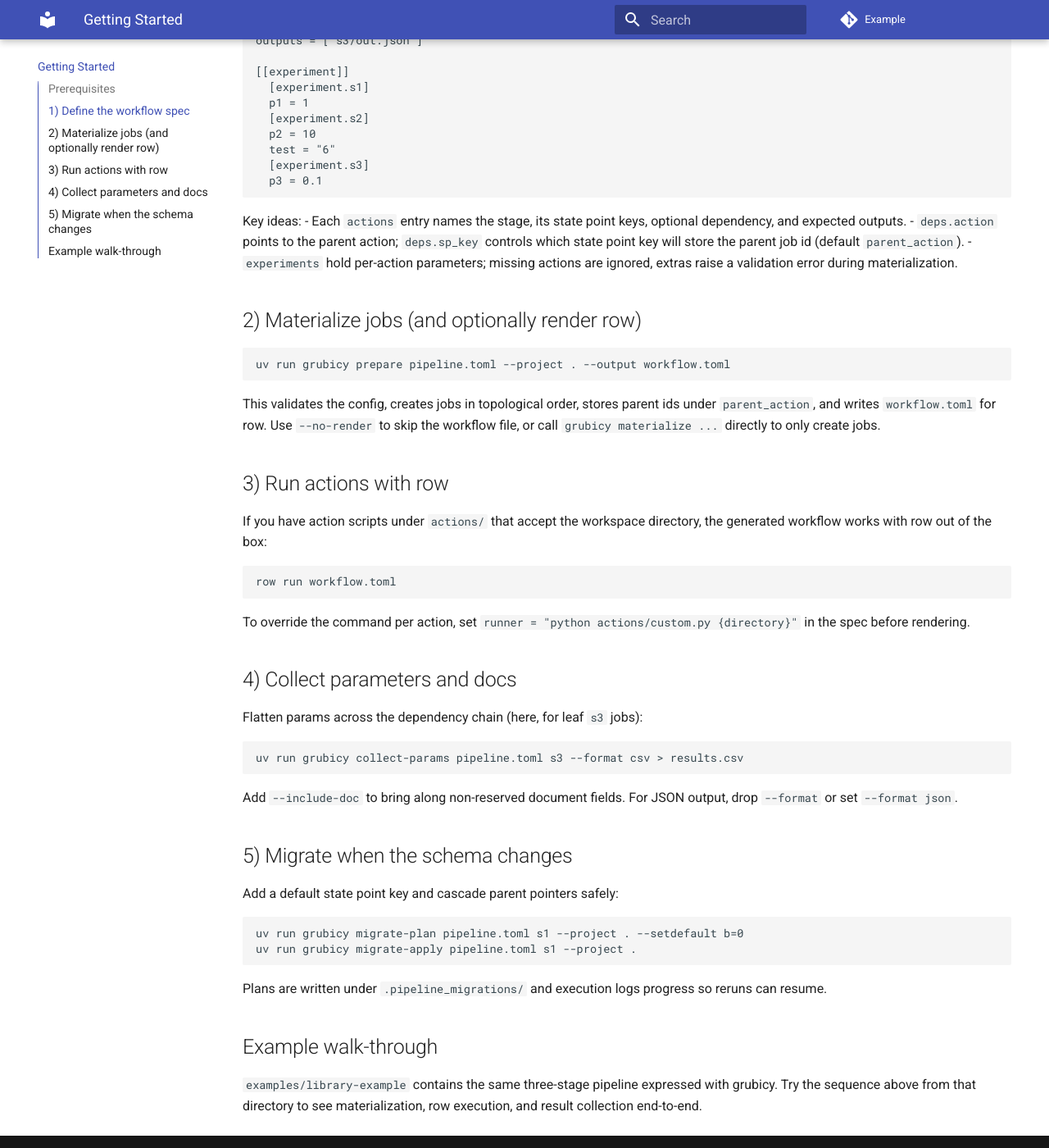
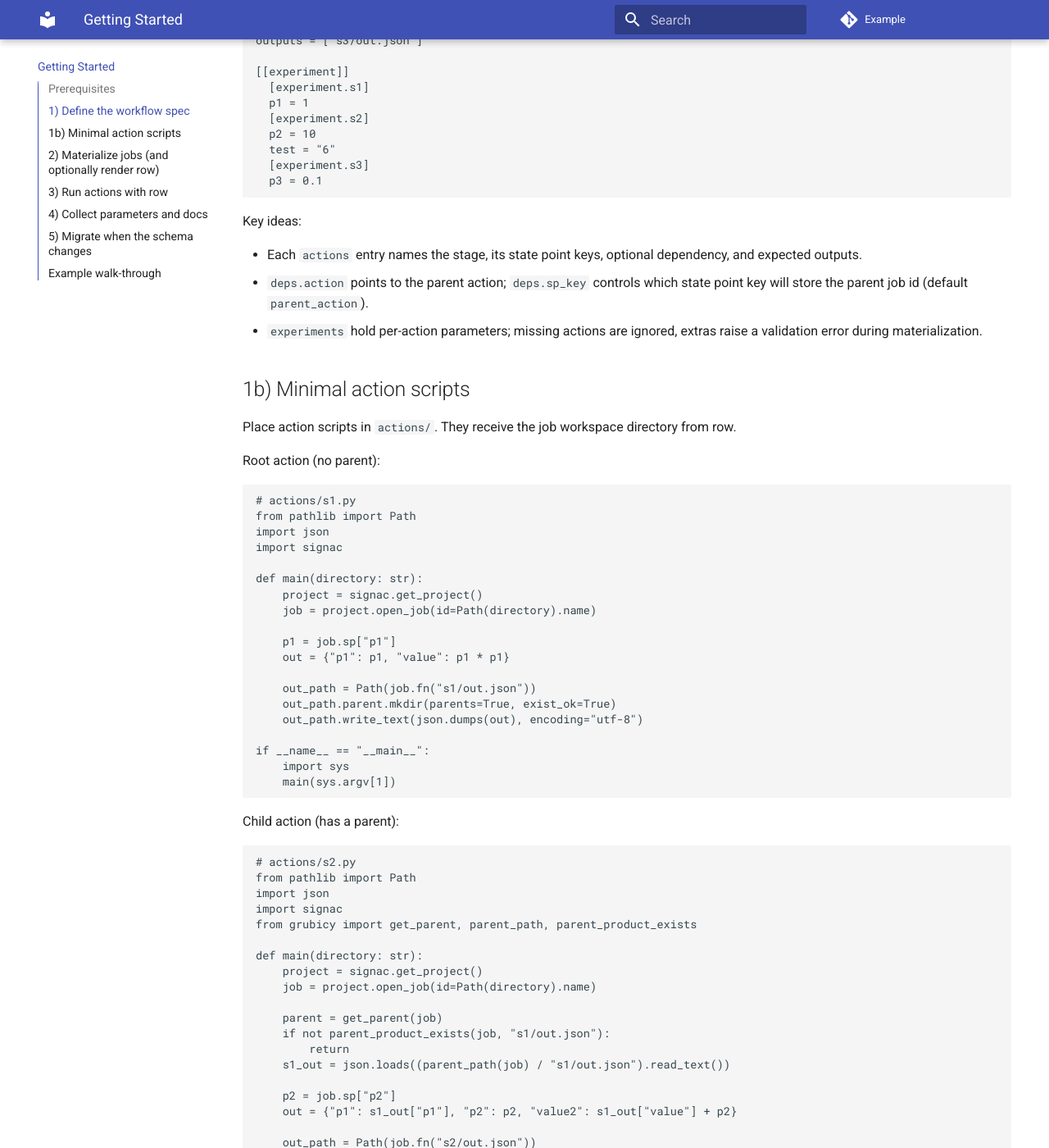
Before and after one commit to davide-grheco/grubicy, an MkDocs documentation site: the page built from docs/getting-started.md, in a window 1280 px wide and 1400 px high, scrolled down 1006 px. Shown: the whole window at 82% size. Built offline with MkDocs 1.6.1 and Material for MkDocs 9.7.7, drawn with Linux system fonts in a browser that asks for light colours; some of the changed text lies outside the part shown.

Commit message:
Improve documentation
Better API documentation and clearer getting started

````diff
--- a/docs/getting-started.md
+++ b/docs/getting-started.md
@@ -48,12 +49,74 @@ outputs = ["s3/out.json"]
 ```
 
 Key ideas:
+
 - Each `actions` entry names the stage, its state point keys, optional dependency, and
   expected outputs.
 - `deps.action` points to the parent action; `deps.sp_key` controls which state point
   key will store the parent job id (default `parent_action`).
 - `experiments` hold per-action parameters; missing actions are ignored, extras raise
   a validation error during materialization.
+
+## 1b) Minimal action scripts
+Place action scripts in `actions/`. They receive the job workspace directory from row.
+
+Root action (no parent):
+```python
+# actions/s1.py
+from pathlib import Path
+import json
+import signac
+
+def main(directory: str):
+    project = signac.get_project()
+    job = project.open_job(id=Path(directory).name)
+
+    p1 = job.sp["p1"]
+    out = {"p1": p1, "value": p1 * p1}
+
+    out_path = Path(job.fn("s1/out.json"))
+    out_path.parent.mkdir(parents=True, exist_ok=True)
+    out_path.write_text(json.dumps(out), encoding="utf-8")
+
+if __name__ == "__main__":
+    import sys
+    main(sys.argv[1])
+```
+
+Child action (has a parent):
+```python
+# actions/s2.py
+from pathlib import Path
+import json
+import signac
+from grubicy import get_parent, parent_path, parent_product_exists
+
+def main(directory: str):
+    project = signac.get_project()
+    job = project.open_job(id=Path(directory).name)
+
+    parent = get_parent(job)
+    if not parent_product_exists(job, "s1/out.json"):
+        return
+    s1_out = json.loads((parent_path(job) / "s1/out.json").read_text())
+
+    p2 = job.sp["p2"]
+    out = {"p1": s1_out["p1"], "p2": p2, "value2": s1_out["value"] + p2}
+
+    out_path = Path(job.fn("s2/out.json"))
+    out_path.parent.mkdir(parents=True, exist_ok=True)
+    out_path.write_text(json.dumps(out), encoding="utf-8")
+
+if __name__ == "__main__":
+    import sys
+    main(sys.argv[1])
+```
+
+Notes for actions:
+
+- Accept the workspace directory argument and open the job by id (directory name).
+- For children, use `grubicy` helpers (`get_parent`, `parent_path`, `parent_product_exists`) to reach upstream outputs safely.
+- Write declared outputs under the job workspace so `grubicy status` (and row products) can verify them.
 
 ## 2) Materialize jobs (and optionally render row)
 ```bash
--- a/grubicy/__init__.py
+++ b/grubicy/__init__.py
@@ -7,7 +7,7 @@ and emit row workflows.
 
 from .spec import ActionSpec, DependencySpec, WorkspaceSpec, WorkflowSpec, load_spec
 from .context import WorkflowContext
-from .materialize import MaterializationReport
+from .materialize import MaterializationReport, materialize
 from .helpers import (
     get_parent,
     open_parent_folder,
@@ -34,6 +34,7 @@ __all__ = [
     "WorkflowSpec",
     "WorkflowContext",
     "MaterializationReport",
+    "materialize",
     "get_parent",
     "open_parent_folder",
     "parent_file",
--- a/mkdocs.yml
+++ b/mkdocs.yml
@@ -14,16 +14,18 @@ plugins:
         python:
           options:
             docstring_style: google
-            show_root_heading: true
-            show_source: false
             show_signature: true
             show_signature_annotations: true
             separate_signature: true
-            merge_init_into_class: true
+            show_source: false
+            show_root_heading: true
             show_root_full_path: false
             show_object_full_path: false
+            members_order: source
+            docstring_section_style: table
+            signature_crossrefs: true
             heading_level: 2
-            signature_crossrefs: true
+  - autorefs
 nav:
   - Home: index.md
   - Getting Started: getting-started.md
--- a/pyproject.toml
+++ b/pyproject.toml
@@ -18,6 +18,7 @@ docs = [
     "mkdocs>=1.6.0",
     "mkdocs-material>=9.5.0",
     "mkdocstrings[python]>=0.25.0",
+    "mkdocs-autorefs>=1.0.0",
 ]
 
 [project.scripts]
````
Also changed, not shown: other parts of docs/getting-started.md (+3 -2 lines), docs/api.md (+19 -10 lines), 4 other files.
